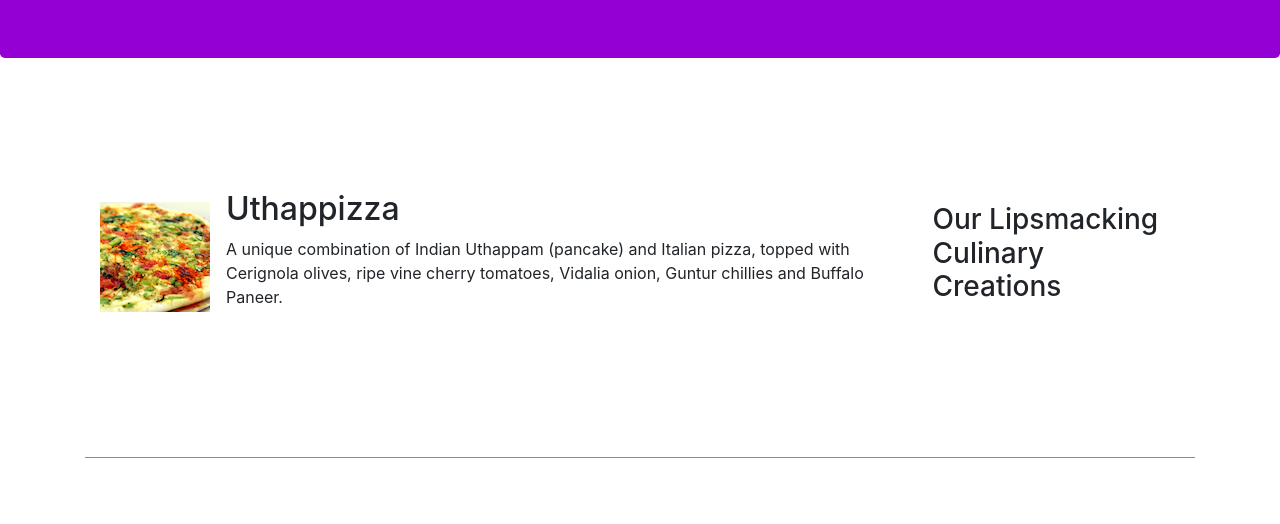
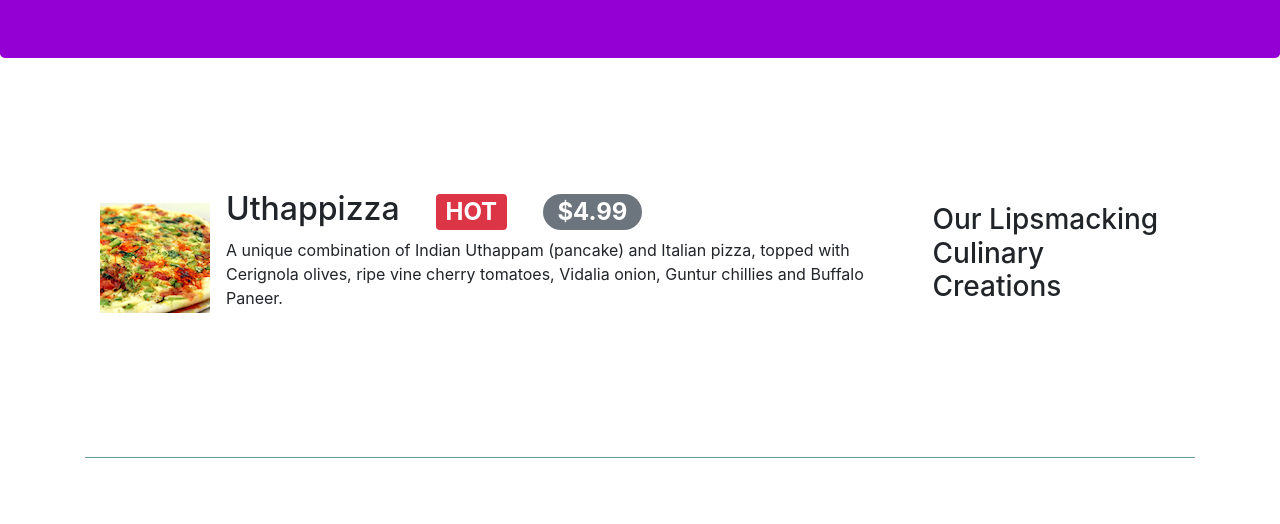
Before and after one commit to Ayovert/bootstrapTest, a website: page index.html in a window 1280 px wide. Shown: the part 276-800 px from the top of the page. Drawn offline with nearby package versions, Linux system fonts and the light colour scheme.

Commit message:
Alerting Users

```diff
--- a/index.html
+++ b/index.html
@@ -61,7 +61,7 @@
                 <div class="media">
                     <img class="d-flex mr-3 image-thumbnail align-self-center" src="img/uthappizza.png" alt="uthappizza">
                     <div class="media-body">
-                        <h2 class="mt-0">Uthappizza</h2>
+                        <h2 class="mt-0">Uthappizza   <span class="badge">   </span>  <span class="badge badge-danger">HOT</span> <span class="badge">   </span> <span class="badge badge-pill badge-secondary">$4.99</span></h2>
                     <p class= "d-none d-sm-block">A unique combination of Indian Uthappam (pancake) and Italian pizza, topped with Cerignola olives, ripe vine cherry tomatoes, Vidalia onion, Guntur chillies and Buffalo Paneer.</p>
 
                     </div>
```
